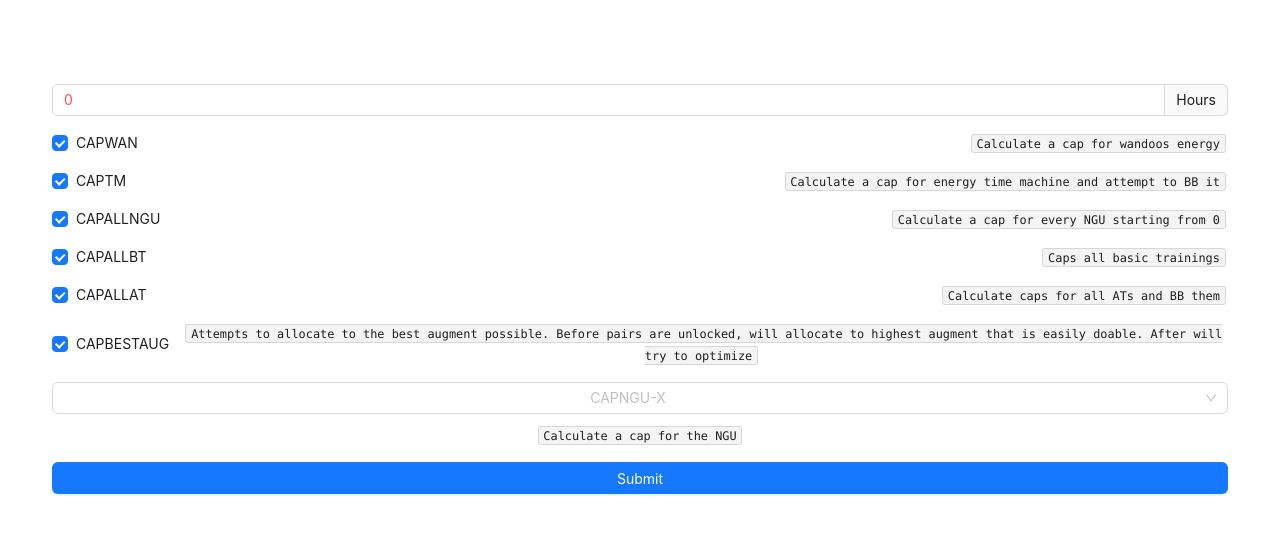
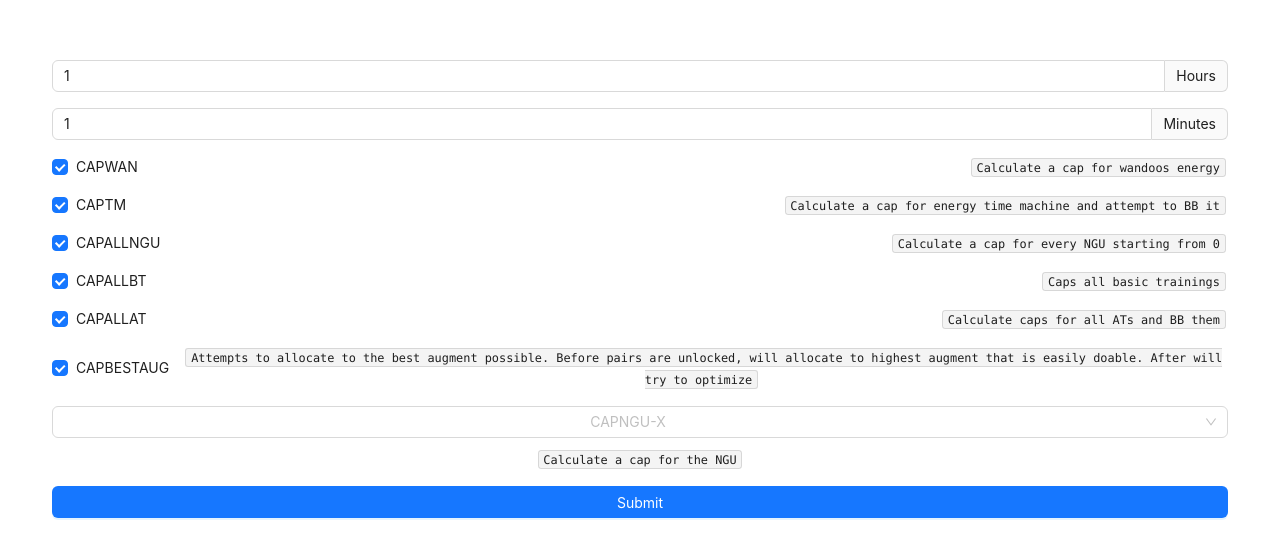
Before and after one commit to RdotSilva/TypeScript-React-Vite-NGU-Profile-Helper, a React (Vite) app: page / in a window 1280 px wide. Shown: the part 111-670 px from the top of the page. Built offline with nearby package versions, Linux system fonts and the light colour scheme.

Commit message:
Add minute timer input

```diff
--- a/src/components/TimeSelectForm/TimeSelectForm.tsx
+++ b/src/components/TimeSelectForm/TimeSelectForm.tsx
@@ -7,13 +7,23 @@ const onChange: InputNumberProps["onChange"] = (value) => {
 };
 
 const TimeSelectForm: React.FC = () => (
+  <>
     <InputNumber
       min={1}
       max={72}
-    defaultValue={0}
+      defaultValue={1}
       onChange={onChange}
       addonAfter="Hours"
     />
+
+    <InputNumber
+      min={1}
+      max={59}
+      defaultValue={1}
+      onChange={onChange}
+      addonAfter="Minutes"
+    />
+  </>
 );
 
 export default TimeSelectForm;
```
Lines whose indentation alone changed are shown as unchanged.
